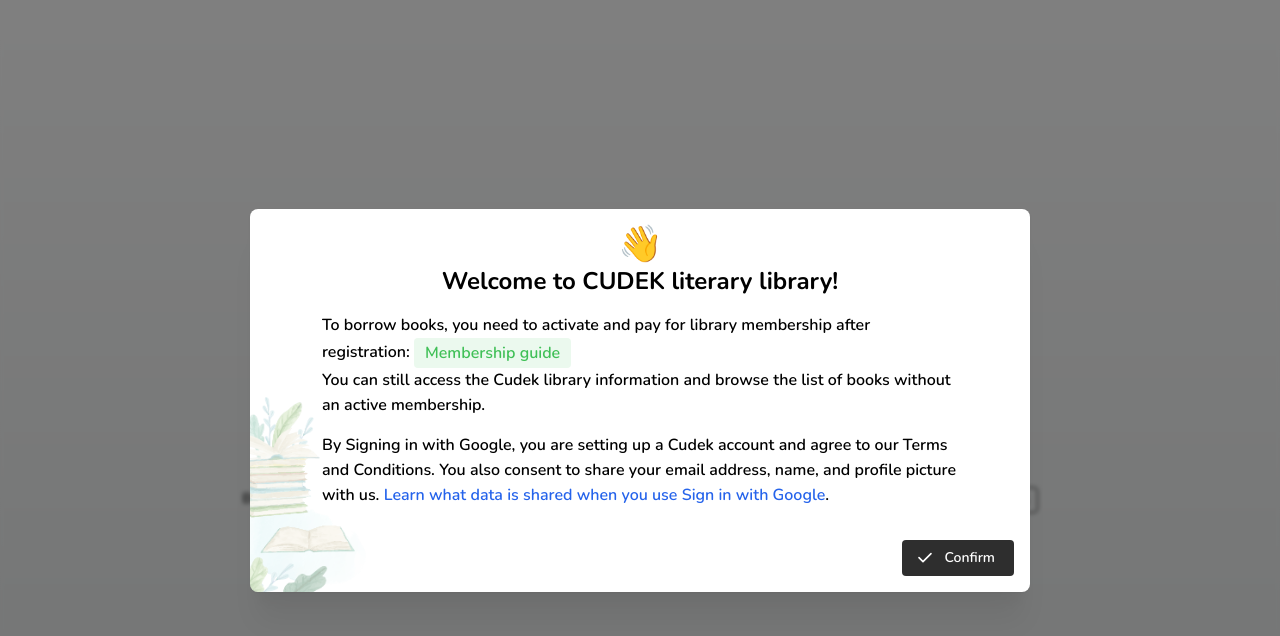
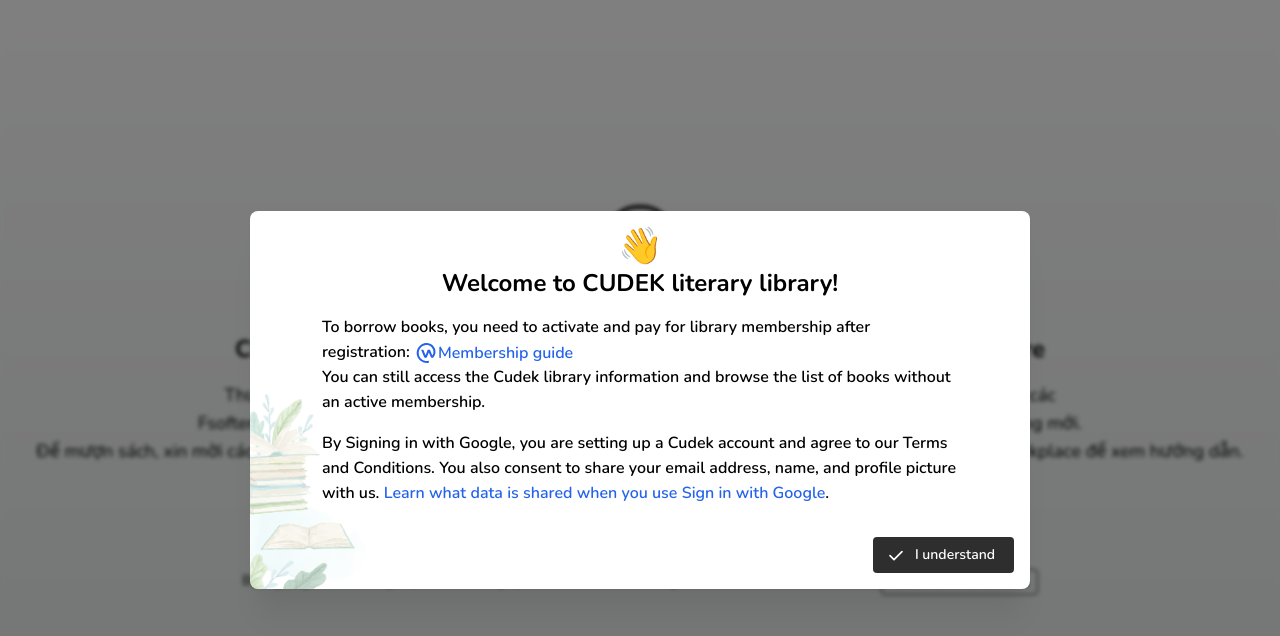
Before and after one commit to kaisergeX/fptlibrary, a React (Vite) app: page /auth/login in a window 1280 px wide. Both pictures are taken after a click on the button "Terms and Conditions". Shown: the top 636 px of the page. Built offline with nearby package versions, Linux system fonts and the light colour scheme; no server answers.

Commit message:
chore: resolve client changes request

```diff
--- a/src/components/modals/modal-membership.tsx
+++ b/src/components/modals/modal-membership.tsx
@@ -1,6 +1,7 @@
 import {Modal, Divider} from '@mantine/core';
 import {IconInfoCircle} from '@tabler/icons-react';
 import {useTranslation} from 'react-i18next';
+import WorkplaceIcon from '~/assets/WorkplaceIcon';
 
 type ModalMembershipProps = {
   title?: string;
@@ -45,12 +46,21 @@
       </div>
       <Divider my="lg" variant="dashed" />
       <h3>{t('users.renewMembership.bankTransfer')}</h3>
-      <p>
+
+      <a
+        href="https://fpt.workplace.com/groups/1082042972793515"
+        className="inline-flex align-middle"
+        target="_blank"
+        rel="noopener noreferrer"
+      >
+        <WorkplaceIcon /> {t('users.membershipGuide')}
+      </a>
+      {/* <p>
         {t('users.renewMembership.bankAccount')}:{' '}
         <span className="text-lg font-semibold">xxxxxx</span>
         <br />
         Ngân hàng A
-      </p>
+      </p> */}
 
       <Divider my="lg" variant="dashed" />
       <p>{t('users.renewMembership.noMembership')}</p>
--- a/src/components/terms-and-conditions.tsx
+++ b/src/components/terms-and-conditions.tsx
@@ -2,15 +2,18 @@
 import ModalMembership from './modals/modal-membership';
 import {useState} from 'react';
 import {Button} from '@mantine/core';
+import WorkplaceIcon from '~/assets/WorkplaceIcon';
 
 type TermsAndConditionsProps = {
   hideGreeting?: boolean;
   confirmSignup?: boolean;
+  membershipGuideOnWorkplace?: boolean;
 };
 
 export default function TermsAndConditions({
   confirmSignup = false,
   hideGreeting = false,
+  membershipGuideOnWorkplace = false,
 }: TermsAndConditionsProps) {
   const {t} = useTranslation();
   const [openedMembershipGuide, setOpenedMembershipGuide] = useState(false);
@@ -29,6 +32,16 @@
         {confirmSignup && <p>{t('terms.beforeContinue')}.</p>}
         <p>
           {t('terms.membership')}:{' '}
+          {membershipGuideOnWorkplace ? (
+            <a
+              href="https://fpt.workplace.com/groups/1082042972793515"
+              className="inline-flex align-middle"
+              target="_blank"
+              rel="noopener noreferrer"
+            >
+              <WorkplaceIcon /> {t('users.membershipGuide')}
+            </a>
+          ) : (
             <Button
               variant="light"
               size="compact-md"
@@ -37,6 +50,7 @@
             >
               {t('users.membershipGuide')}
             </Button>
+          )}
           <br />
           {t('users.renewMembership.noMembership')}
         </p>
--- a/src/config/locales/en.json
+++ b/src/config/locales/en.json
@@ -42,6 +42,7 @@
     "print": "Print",
     "confirm": "Confirm",
     "reject": "Reject",
+    "understand": "I understand",
     "cancelAction": "Cancel",
     "upload": "Upload",
     "completed": "Completed",
@@ -237,7 +238,7 @@
       "BOOKED": "Booked",
       "IN_HAND": "In hand",
       "RETURNED": "Returned",
-      "OFF": "Unavailable"
+      "OFF": "OFF"
     },
     "action": {
       "booked": "Order book",
--- a/src/config/locales/vi.json
+++ b/src/config/locales/vi.json
@@ -43,6 +43,7 @@
     "print": "In",
     "confirm": "Xác nhận",
     "reject": "Từ chối",
+    "understand": "Tôi hiểu",
     "cancelAction": "Huỷ hành động",
     "upload": "Tải lên",
     "completed": "Hoàn thành",
--- a/src/hook/useAuth.tsx
+++ b/src/hook/useAuth.tsx
@@ -82,7 +82,7 @@
       if (body.needConfirm) {
         modals.openConfirmModal({
           classNames: {body: 'relative'},
-          children: <TermsAndConditions confirmSignup />,
+          children: <TermsAndConditions confirmSignup membershipGuideOnWorkplace />,
           labels: {confirm: t('terms.agree'), cancel: t('common.reject')},
           confirmProps: {variant: 'outline', leftSection: <IconCheck size="1.2rem" />},
           cancelProps: {color: 'red', variant: 'filled'},
--- a/src/pages/admin/dashboard/statistic.tsx
+++ b/src/pages/admin/dashboard/statistic.tsx
@@ -84,7 +84,7 @@
       <CommonHeader title={t('dashboard.pageTitle')}>
         <div className="text-right">
           {t('common.lastUpdatedAt')}:{' '}
-          <strong>{dayjs(overviewLastestDate).format('DD/MM/YYYY')}</strong>
+          <strong>00:05 - {dayjs(overviewLastestDate).format('DD/MM/YYYY')}</strong>
         </div>
       </CommonHeader>
 
--- a/src/pages/auth/login.tsx
+++ b/src/pages/auth/login.tsx
@@ -23,6 +23,21 @@
         <div className="flex flex-col items-center gap-8 p-4">
           <AppLogo className="h-24" />
 
+          <div className="z-10 place-self-center text-center [text-wrap:balance]">
+            <h2 className="text-xl font-bold xl:text-2xl 2xl:text-4xl">
+              Chào mừng quý vị đến với Cudek - Thư viện Sách văn học FPT Software
+            </h2>
+
+            <p className="mt-4 sm:text-lg 2xl:text-xl">
+              Thư viện bao gồm 1000+ tựa sách văn học nổi tiếng của VN và Thế giới, bằng tiếng Việt,
+              dành cho các Fsofter. Thư viện đặt tại F-Ville 3, FPT Software Hòa lạc. Các tựa sách
+              liên tục được cập nhật và bổ sung mới.
+              <br />
+              Để mượn sách, xin mời các Fsofter đăng ký trở thành member. Xin mời vào group Cộng
+              đồng đọc sách Cudek trên FPT Workplace để xem hướng dẫn.
+            </p>
+          </div>
+
           <GoogleLogin
             onSuccess={({credential}) => {
               if (!credential) {
@@ -44,8 +59,8 @@
               onClick={() =>
                 modals.openConfirmModal({
                   classNames: {body: 'relative'},
-                  children: <TermsAndConditions />,
-                  labels: {confirm: t('common.confirm'), cancel: ''},
+                  children: <TermsAndConditions membershipGuideOnWorkplace />,
+                  labels: {confirm: t('common.understand'), cancel: ''},
                   confirmProps: {leftSection: <IconCheck size="1.2rem" />},
                   cancelProps: {className: 'hidden'},
                   size: 'xl',
--- a/src/pages/homepage.tsx
+++ b/src/pages/homepage.tsx
@@ -176,9 +176,25 @@
       >
         {heroParallaxGroup[parallaxBgGroup]}
 
-        <h2 className="z-10 place-self-center text-center text-xl sm:text-2xl xl:text-4xl 2xl:text-6xl">
+        {/* <h2 className="z-10 place-self-center text-center text-xl sm:text-2xl xl:text-4xl 2xl:text-6xl">
           {t('common.introduce')}
-        </h2>
+        </h2> */}
+
+        <div className="z-10 place-self-center text-center [text-wrap:balance]">
+          <h2 className="text-xl font-bold xl:text-2xl 2xl:text-4xl">
+            Chào mừng quý vị đến với Cudek - Thư viện Sách văn học FPT Software
+          </h2>
+
+          <p className="mt-8 sm:text-lg 2xl:text-xl">
+            Thư viện bao gồm 1000+ tựa sách văn học nổi tiếng của VN và Thế giới, bằng tiếng Việt,
+            dành cho các Fsofter. Thư viện đặt tại F-Ville 3, FPT Software Hòa lạc. Các tựa sách
+            liên tục được cập nhật và bổ sung mới.
+            <br />
+            <br />
+            Để mượn sách, xin mời các Fsofter đăng ký trở thành member. Xin mời vào group Cộng đồng
+            đọc sách Cudek trên FPT Workplace để xem hướng dẫn.
+          </p>
+        </div>
       </section>
 
       <main
--- a/src/pages/personal/index.tsx
+++ b/src/pages/personal/index.tsx
@@ -106,7 +106,7 @@
               ) : (
                 <>
                   {userInfo.expireDate ? dayjs(userInfo.expireDate).format('DD/MM/YYYY') : ''}{' '}
-                  {isLoadingUserInfo || dayjs(userInfo.expireDate).isAfter(dayjs()) || (
+                  {isLoadingUserInfo || userInfo.active || (
                     <div className="flex items-center">
                       <span className="font-bold text-rose-500">{t('users.status.expired')}</span>
 
```
Lines whose indentation alone changed are shown as unchanged.
